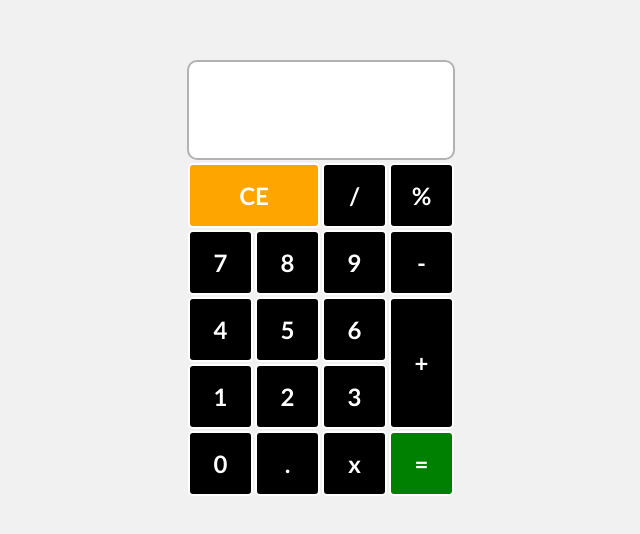
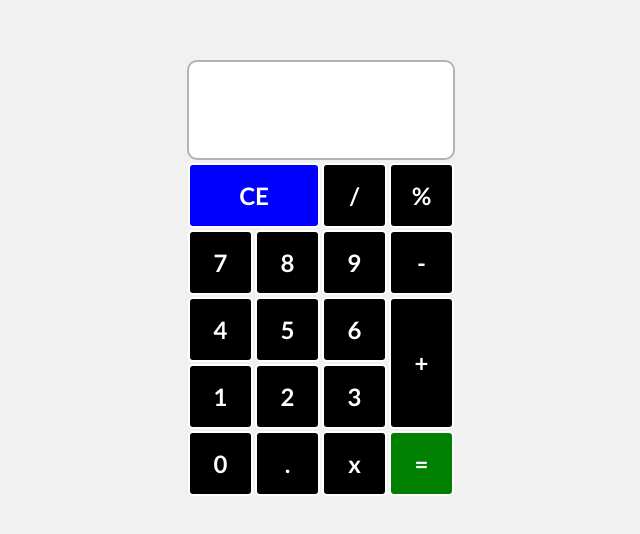
Before and after one commit to WelderMileu/calculadora-usando-grid, a plain HTML site: page index.html in a window 1280 px wide. Shown: the part 122-656 px from the top of the page, without its empty margins (319-959 px from the left). Drawn offline with Linux system fonts and the light colour scheme.

Commit message:
Mundando a cor do CE

```diff
--- a/style.css
+++ b/style.css
@@ -62,7 +62,7 @@ body {
 .teclado .clean {
 	grid-column: span 2;
 	width: 132px;
-	background-color: orange;
+	background-color: blue;
 }
 
 .teclado .plus {
```
